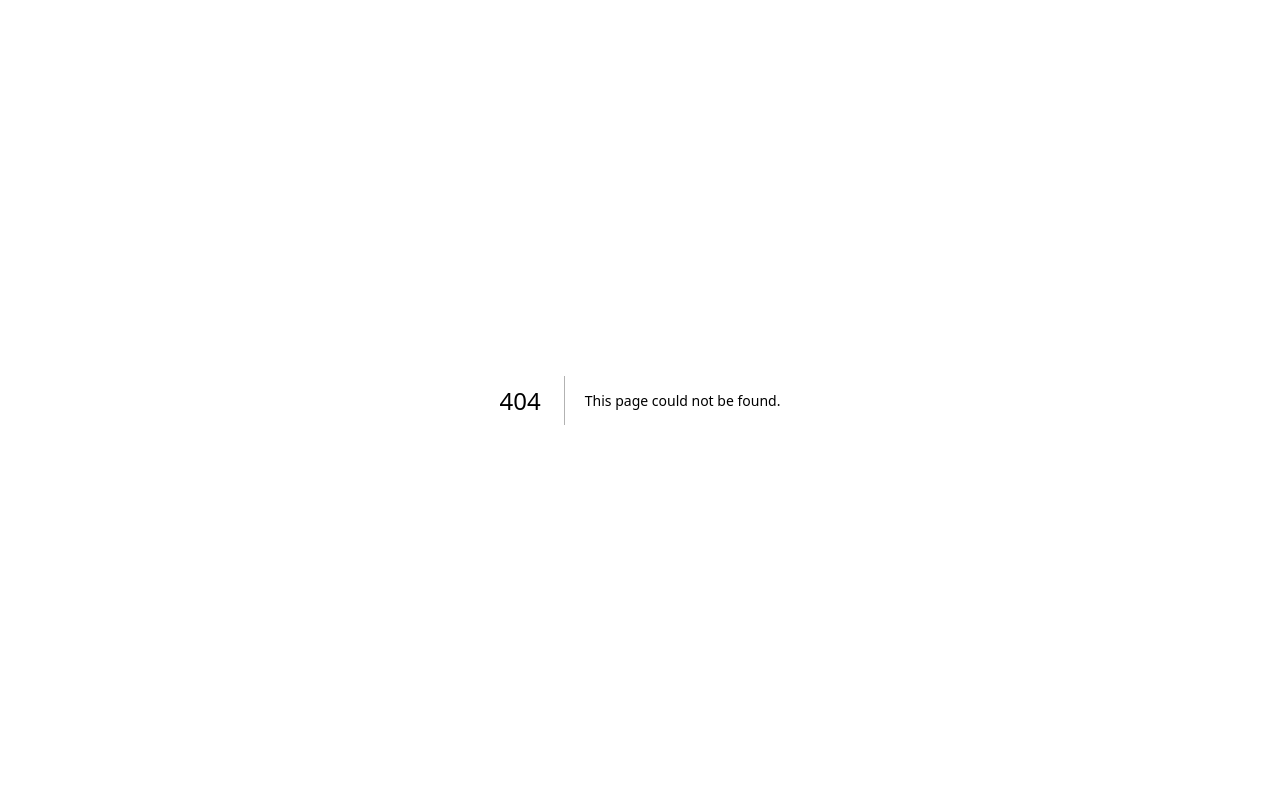
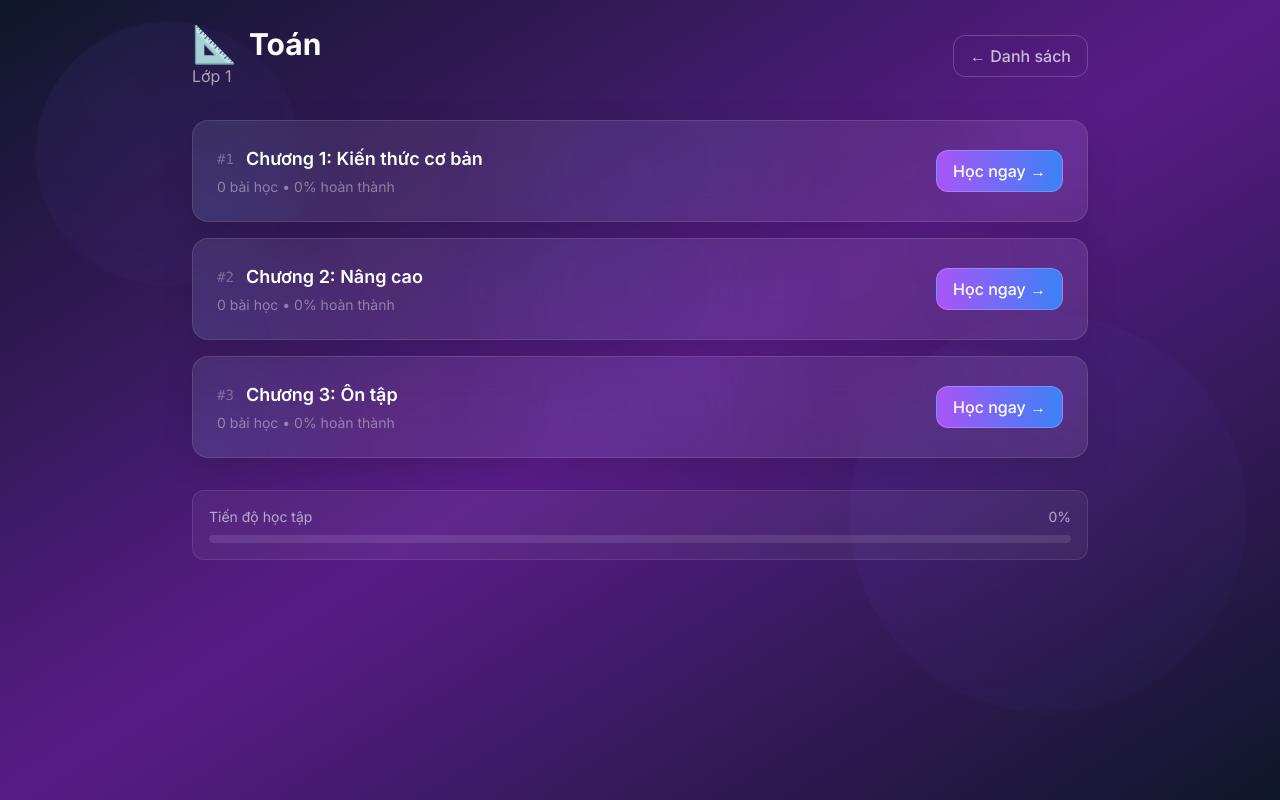
Before and after one commit to HOANGJKERD/EDUARENA, a Next.js app: page /learn/1/1 in a window 1280 px wide. Before the commit this address had no page. Built offline with nearby package versions, Linux system fonts and the light colour scheme.

Commit message:
Create SubjectDetailPage component for subjects

```diff
--- /dev/null
+++ b/app/(dashboard)/learn/[grade]/[subjectId]/page.tsx
@@ -0,0 +1,95 @@
+'use client'
+
+import { useParams } from 'next/navigation'
+import Link from 'next/link'
+import { GlassmorphicCard } from '@/components/ui/GlassmorphicCard'
+import { Button } from '@/components/ui/Button'
+
+// Dữ liệu mẫu (sau này lấy từ database)
+const SUBJECT_DATA: Record<string, any> = {
+  '1': { name: 'Toán', icon: '📐', color: 'from-red-500 to-orange-500' },
+  '2': { name: 'Vật lý', icon: '⚡', color: 'from-blue-500 to-cyan-500' },
+  '3': { name: 'Hóa học', icon: '🧪', color: 'from-green-500 to-emerald-500' },
+  '4': { name: 'Sinh học', icon: '🧬', color: 'from-teal-500 to-green-500' },
+  '5': { name: 'Lịch sử', icon: '📜', color: 'from-amber-500 to-yellow-500' },
+  '6': { name: 'Ngữ văn', icon: '📖', color: 'from-pink-500 to-rose-500' },
+}
+
+const CHAPTERS = [
+  { id: '1', name: 'Chương 1: Kiến thức cơ bản' },
+  { id: '2', name: 'Chương 2: Nâng cao' },
+  { id: '3', name: 'Chương 3: Ôn tập' },
+]
+
+export default function SubjectDetailPage() {
+  const params = useParams()
+  const grade = params.grade as string
+  const subjectId = params.subjectId as string
+  const subject = SUBJECT_DATA[subjectId]
+
+  if (!subject) {
+    return (
+      <div className="min-h-screen flex items-center justify-center">
+        <div className="text-white text-xl">Không tìm thấy môn học</div>
+      </div>
+    )
+  }
+
+  return (
+    <main className="min-h-screen relative overflow-hidden p-6">
+      <div className="absolute inset-0 overflow-hidden">
+        <div className="bubble w-64 h-64 top-10 left-10 bubble-float" />
+        <div className="bubble w-96 h-96 bottom-20 right-10 bubble-float delay-1000" />
+      </div>
+
+      <div className="relative z-10 container mx-auto max-w-4xl">
+        {/* Header */}
+        <div className="flex justify-between items-center mb-8">
+          <div>
+            <div className="flex items-center gap-3">
+              <span className="text-4xl">{subject.icon}</span>
+              <h1 className="text-3xl font-bold text-white">{subject.name}</h1>
+            </div>
+            <p className="text-white/60">Lớp {grade}</p>
+          </div>
+          <Link href="/learn">
+            <Button variant="outline" className="text-white/70 hover:text-white">
+              ← Danh sách
+            </Button>
+          </Link>
+        </div>
+
+        {/* Chương học */}
+        <div className="space-y-4">
+          {CHAPTERS.map((chapter, index) => (
+            <GlassmorphicCard key={chapter.id} className="p-6 hover:scale-[1.02] transition-transform">
+              <div className="flex items-center justify-between">
+                <div>
+                  <div className="flex items-center gap-3">
+                    <span className="text-white/30 font-mono text-sm">#{index + 1}</span>
+                    <h3 className="text-white font-semibold text-lg">{chapter.name}</h3>
+                  </div>
+                  <p className="text-white/40 text-sm mt-1">0 bài học • 0% hoàn thành</p>
+                </div>
+                <Button className="bg-gradient-to-r from-purple-500 to-blue-500 hover:from-purple-600 hover:to-blue-600">
+                  Học ngay →
+                </Button>
+              </div>
+            </GlassmorphicCard>
+          ))}
+        </div>
+
+        {/* Progress */}
+        <div className="mt-8 p-4 rounded-xl bg-white/5 border border-white/10">
+          <div className="flex justify-between text-white/60 text-sm mb-2">
+            <span>Tiến độ học tập</span>
+            <span>0%</span>
+          </div>
+          <div className="w-full h-2 bg-white/10 rounded-full overflow-hidden">
+            <div className="h-full w-0 bg-gradient-to-r from-purple-500 to-blue-500 rounded-full transition-all" />
+          </div>
+        </div>
+      </div>
+    </main>
+  )
+}
```
